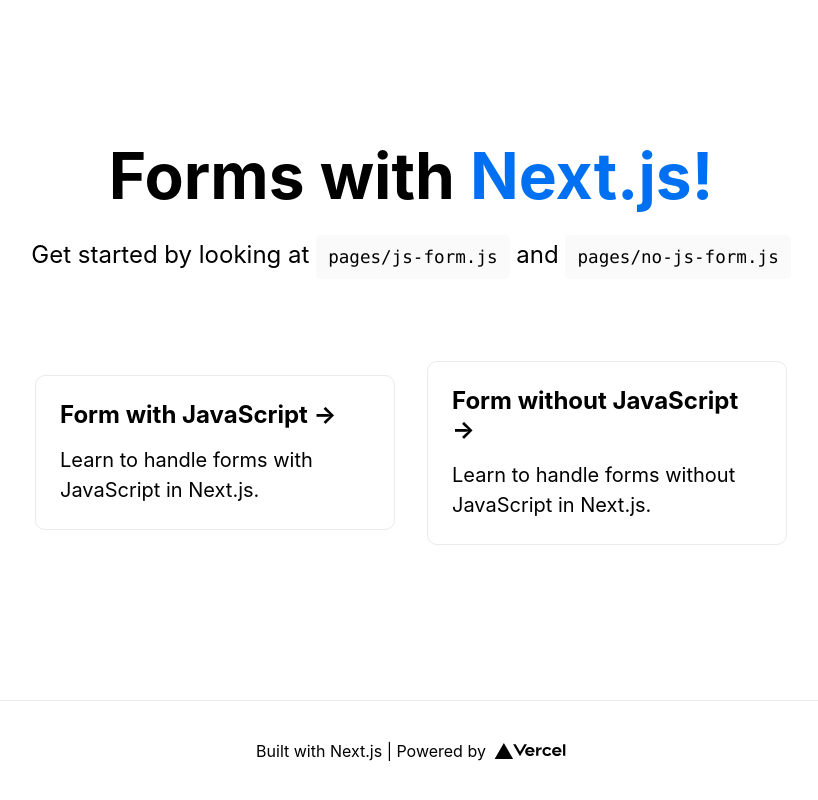
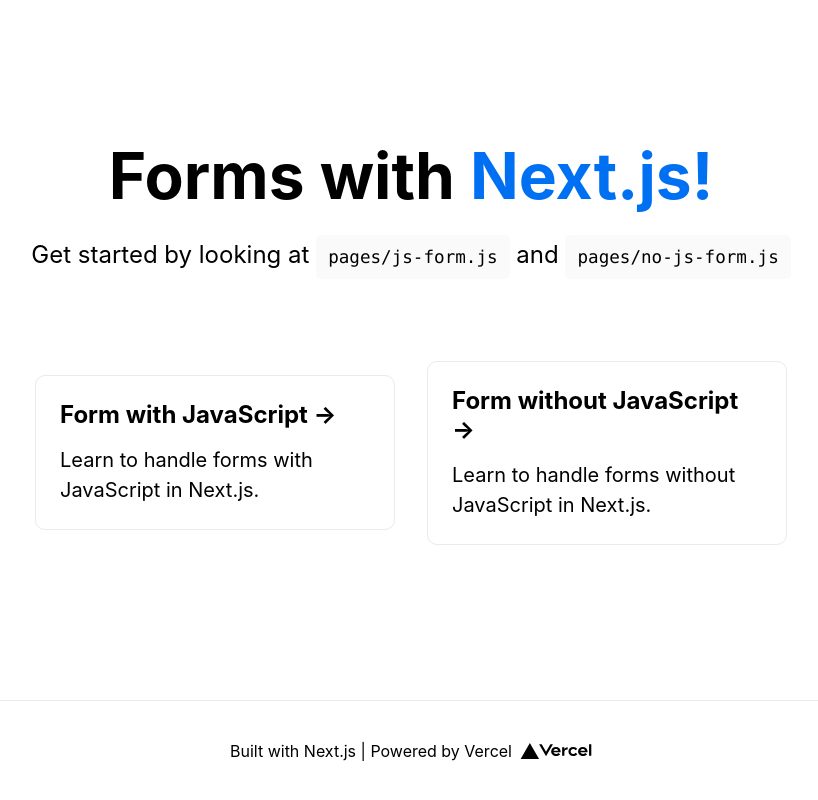
Before and after one commit to littleapple27/ci-cd-example, a Next.js app: page / in a window 1280 px wide. Shown: the whole page, without its empty margins (229-1047 px from the left). Built offline with nearby package versions, Linux system fonts and the light colour scheme.

Commit message:
check approvals wf (#10)

```diff
--- a/pages/index.js
+++ b/pages/index.js
@@ -42,7 +42,7 @@
 
       <footer className={styles.footer}>
         <a href="https://nextjs.org" target="_blank" rel="noopener noreferrer">
-          Built with Next.js | Powered by {""}
+          Built with Next.js | Powered by Vercel
           <span className={styles.logo}>
             <Image src="/vercel.svg" alt="Vercel Logo" width={72} height={16} />
           </span>
```
